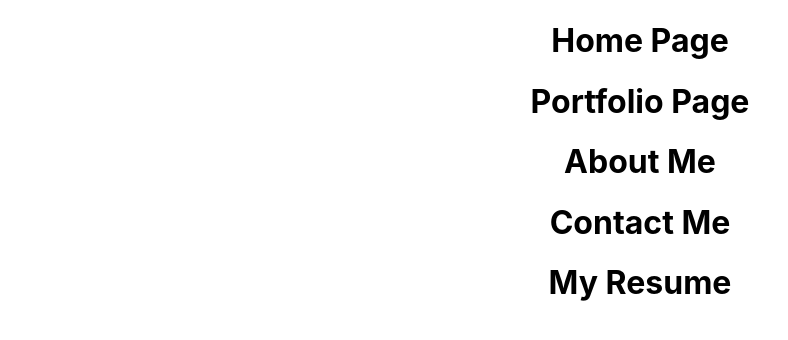
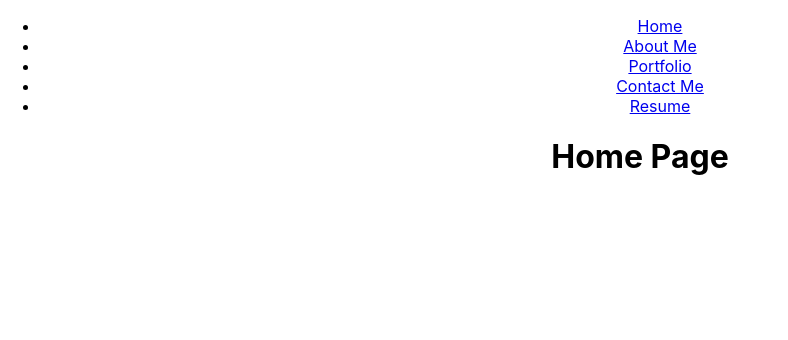
Before and after one commit to jczarfeld/J.H.Osterfeld, a React (Create React App) app: page / in a window 1280 px wide. Shown: the top 340 px of the page, without its empty margins (0-788 px from the left). Built offline with nearby package versions, Linux system fonts and the light colour scheme.

Commit message:
Linked the pages together, added a navbar as well

```diff
--- a/package.json
+++ b/package.json
@@ -8,6 +8,7 @@
     "@testing-library/user-event": "^12.1.10",
     "react": "^17.0.2",
     "react-dom": "^17.0.2",
+    "react-router-dom": "^5.2.0",
     "react-scripts": "4.0.3",
     "web-vitals": "^1.0.1"
   },
--- a/src/App.js
+++ b/src/App.js
@@ -6,15 +6,20 @@ import Contact from "./Contact";
 import Portfolio from "./Portfolio";
 import About from "./About";
 import Resume from "./Resume";
+import {Route, Link} from "react-router-dom";
+import Nav from "./nav";
 
 function App() {
-  return <div className="App">
-      <Home />
-      <Portfolio />
-      <About />
-      <Contact />
-      <Resume />
-    </div>;
+  return (
+  <div className="App">
+    <Nav />
+   <Route exact path = "/" component = {Home} />
+   <Route exact path = "/about" component = {About} />
+   <Route exact path = "/portfolio" component = {Portfolio} />
+   <Route exact path = "/contact" component = {Contact} />
+   <Route exact path = "/resume" component = {Resume} />
+    </div>
+  );
 }
 
 
--- a/src/index.js
+++ b/src/index.js
@@ -3,11 +3,13 @@ import ReactDOM from 'react-dom';
 import './index.css';
 import App from './App';
 import reportWebVitals from './reportWebVitals';
+// import * as serviceWorker from "./serviceWorker";
+import {BrowserRouter} from "react-router-dom"
 
 ReactDOM.render(
-  <React.StrictMode>
+  <BrowserRouter>
     <App />
-  </React.StrictMode>,
+    </BrowserRouter>,
   document.getElementById('root')
 );
 
--- /dev/null
+++ b/src/nav.js
@@ -0,0 +1,16 @@
+import React from "react";
+import {Link} from "react-router-dom"
+
+function Nav(){
+    return (
+        <ul>
+            <li><Link to = "/">Home</Link></li>
+            <li><Link to = "/about">About Me</Link></li>
+            <li><Link to = "/portfolio">Portfolio</Link></li>
+            <li><Link to = "/contact">Contact Me</Link></li>
+            <li><Link to = "/resume">Resume</Link></li>
+        </ul>
+    )
+}
+
+export default Nav;
```
Also changed, not shown: 2 other files (tests, documents, lock files or other folders).
